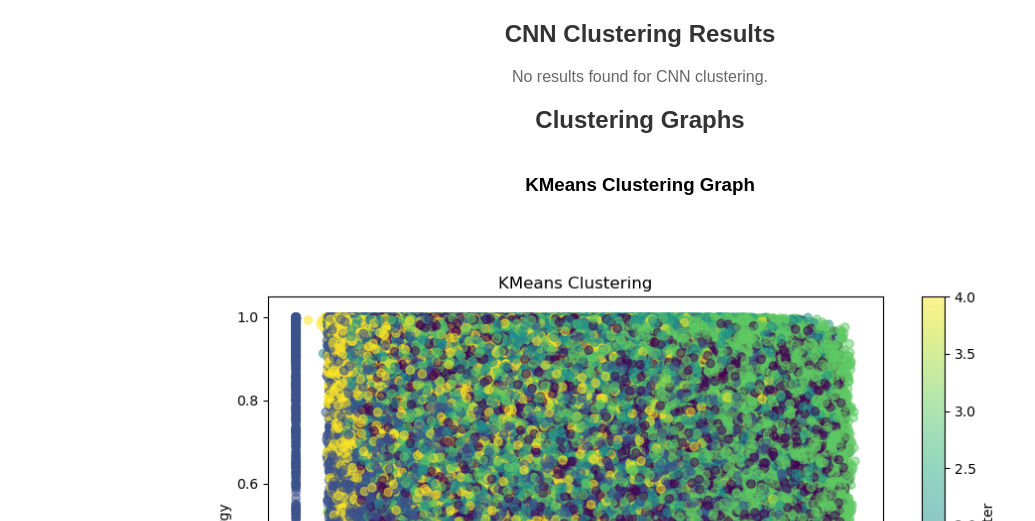
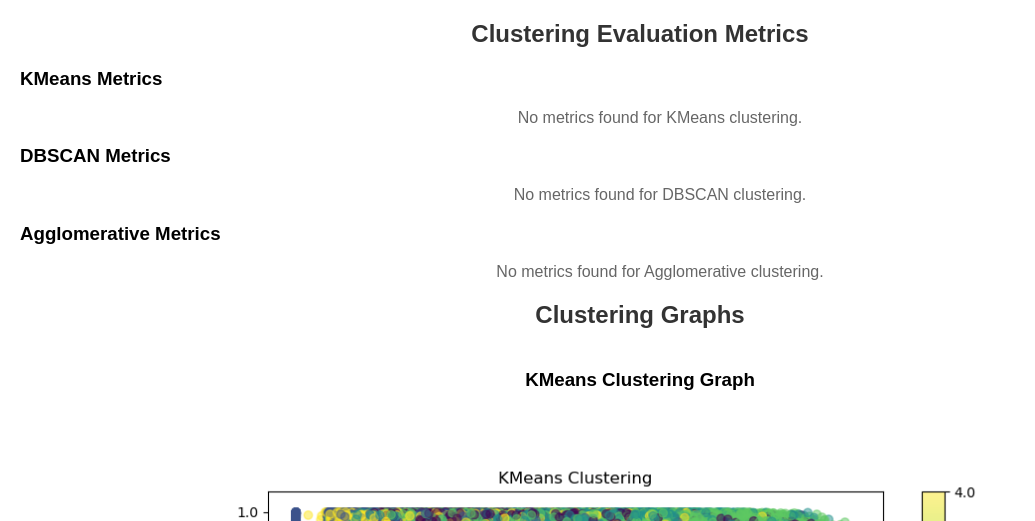
Before and after one commit to thariqsingh01/SpotifyMusicRecommendationSystem, a Flask app: page /comparison in a window 1280 px wide. Shown: the part 416-937 px from the top of the page, without its empty margins (0-1035 px from the left). Run offline with Flask 3, Linux system fonts and the light colour scheme.

Commit message:
Comparison

```diff
--- a/app/main.py
+++ b/app/main.py
@@ -6,8 +6,9 @@ from app import db
 from .clustering.kmeans import perform_kmeans_clustering, generate_kmeans_graph
 from .clustering.dbscan import perform_dbscan_clustering, generate_dbscan_graph
 from .clustering.agglomerative import perform_agglomerative_clustering, generate_agglomerative_graph
-from .clustering.comparison import generate_cnn_graph  # Import CNN graph generation
+from scipy.spatial.distance import cdist
 import pandas as pd
+import numpy as np
 import logging
 from flask_caching import Cache
 import spotipy
@@ -16,6 +17,7 @@ import os
 from dotenv import load_dotenv
 from sklearn.metrics.pairwise import cosine_similarity
 import mysql.connector
+from sklearn.metrics import silhouette_score, davies_bouldin_score, adjusted_rand_score
 
 app = Flask(__name__)
 cache = Cache(app, config={'CACHE_TYPE': 'simple'})
@@ -294,7 +296,7 @@ def suggestions():
             'artist_name': song.artist_name,
             'genre': song.genre,
             'year': song.year,
-            'duration': song.duration_ms
+            'duration': f"{song.duration_ms // 60000}min {((song.duration_ms // 1000) % 60)}sec"
         } for song in similar_songs]
 
         logging.info(f"Returning {len(suggestions_list)} suggestions")
@@ -368,6 +370,14 @@ def comparison():
         generate_dbscan_graph(df_dbscan)
         generate_agglomerative_graph(df_agglomerative)
 
+        # Calculate evaluation metrics
+        metrics = {
+            'Silhouette Score': calculate_silhouette_score(engine),
+            'Davies-Bouldin Index': calculate_davies_bouldin_index(engine),
+            'Adjusted Rand Index (ARI)': calculate_ari(engine),
+            'Dunn Index': calculate_dunn_index(engine)
+        }
+
         # Set paths for graph images
         kmeans_graph = '/static/graphs/kmeans_results.png'
         dbscan_graph = '/static/graphs/dbscan_results.png'
@@ -379,7 +389,8 @@ def comparison():
                                agglomerative_counts=agglomerative_counts_html,
                                kmeans_graph=kmeans_graph,
                                dbscan_graph=dbscan_graph,
-                               agglomerative_graph=agglomerative_graph)
+                               agglomerative_graph=agglomerative_graph,
+                               metrics=metrics)
 
 app.register_blueprint(bp)
 
@@ -387,3 +398,144 @@ def initialize_clustering(uri, engine):
     perform_kmeans_clustering(engine)
     perform_dbscan_clustering(engine)
     perform_agglomerative_clustering(engine)
+
+def pairwise_distance(X1, X2):
+    """Calculate the pairwise distance between two sets of points."""
+    return cdist(X1, X2, metric='euclidean')
+
+def calculate_silhouette_score(engine):
+    # Query to get features and clustering labels
+    df = pd.read_sql("SELECT danceability, energy, kmeans, dbscan, agglomerative FROM Spotify", engine)
+
+    # Drop rows where all clustering labels are NaN
+    df = df.dropna(subset=['kmeans', 'dbscan', 'agglomerative'], how='all')
+
+    # Calculate Silhouette Score for KMeans
+    if not df['kmeans'].isnull().all():
+        kmeans_score = silhouette_score(df[['danceability', 'energy']], df['kmeans'])
+    else:
+        kmeans_score = None
+
+    # Calculate Silhouette Score for DBSCAN
+    if not df['dbscan'].isnull().all():
+        dbscan_score = silhouette_score(df[['danceability', 'energy']], df['dbscan'])
+    else:
+        dbscan_score = None
+
+    # Calculate Silhouette Score for Agglomerative
+    if not df['agglomerative'].isnull().all():
+        agglomerative_score = silhouette_score(df[['danceability', 'energy']], df['agglomerative'])
+    else:
+        agglomerative_score = None
+
+    return {
+        'KMeans Silhouette Score': kmeans_score,
+        'DBSCAN Silhouette Score': dbscan_score,
+        'Agglomerative Silhouette Score': agglomerative_score
+    }
+
+def calculate_davies_bouldin_index(engine):
+    df = pd.read_sql("SELECT danceability, energy, kmeans, dbscan, agglomerative FROM Spotify", engine)
+
+    # Drop rows where all clustering labels are NaN
+    df = df.dropna(subset=['kmeans', 'dbscan', 'agglomerative'], how='all')
+
+    # Calculate Davies-Bouldin Index for KMeans
+    if not df['kmeans'].isnull().all():
+        kmeans_db_index = davies_bouldin_score(df[['danceability', 'energy']], df['kmeans'])
+    else:
+        kmeans_db_index = None
+
+    # Calculate Davies-Bouldin Index for DBSCAN
+    if not df['dbscan'].isnull().all():
+        dbscan_db_index = davies_bouldin_score(df[['danceability', 'energy']], df['dbscan'])
+    else:
+        dbscan_db_index = None
+
+    # Calculate Davies-Bouldin Index for Agglomerative
+    if not df['agglomerative'].isnull().all():
+        agglomerative_db_index = davies_bouldin_score(df[['danceability', 'energy']], df['agglomerative'])
+    else:
+        agglomerative_db_index = None
+
+    return {
+        'KMeans Davies-Bouldin Index': kmeans_db_index,
+        'DBSCAN Davies-Bouldin Index': dbscan_db_index,
+        'Agglomerative Davies-Bouldin Index': agglomerative_db_index
+    }
+
+def calculate_ari(engine):
+    # Dummy true labels (you need to replace this with your actual true labels)
+    true_labels = []  # Replace with actual true labels from your dataset
+
+    df = pd.read_sql("SELECT kmeans, dbscan, agglomerative FROM Spotify", engine)
+
+    # Drop rows where all clustering labels are NaN
+    df = df.dropna(subset=['kmeans', 'dbscan', 'agglomerative'], how='all')
+
+    results = {}
+
+    # Calculate ARI for KMeans
+    if true_labels and not df['kmeans'].isnull().all():
+        ari_kmeans = adjusted_rand_score(true_labels, df['kmeans'])
+        results['KMeans ARI'] = ari_kmeans
+
+    # Calculate ARI for DBSCAN
+    if true_labels and not df['dbscan'].isnull().all():
+        ari_dbscan = adjusted_rand_score(true_labels, df['dbscan'])
+        results['DBSCAN ARI'] = ari_dbscan
+
+    # Calculate ARI for Agglomerative
+    if true_labels and not df['agglomerative'].isnull().all():
+        ari_agglomerative = adjusted_rand_score(true_labels, df['agglomerative'])
+        results['Agglomerative ARI'] = ari_agglomerative
+
+    return results
+
+def calculate_dunn_index(engine):
+    df = pd.read_sql("SELECT danceability, energy, kmeans, dbscan, agglomerative FROM Spotify", engine)
+
+    # Drop rows where all clustering labels are NaN
+    df = df.dropna(subset=['kmeans', 'dbscan', 'agglomerative'], how='all')
+
+    results = {}
+
+    def dunn_index(clusters):
+        # Calculate the Dunn Index for the given clusters
+        if len(np.unique(clusters)) <= 1:
+            return None
+
+        # Calculate inter-cluster distances
+        inter_cluster_distances = []
+        intra_cluster_distances = []
+
+        # Calculate the minimum distance between clusters
+        for i in np.unique(clusters):
+            for j in np.unique(clusters):
+                if i != j:
+                    inter_cluster_distances.append(np.min(pairwise_distance(df[df['kmeans'] == i][['danceability', 'energy']],
+                                                                            df[df['kmeans'] == j][['danceability', 'energy']])))
+
+        # Calculate the maximum distance within each cluster
+        for cluster in np.unique(clusters):
+            intra_cluster_distances.append(np.max(pairwise_distance(df[df['kmeans'] == cluster][['danceability', 'energy']],
+                                                                    df[df['kmeans'] == cluster][['danceability', 'energy']])))
+
+        return np.min(inter_cluster_distances) / np.max(intra_cluster_distances)
+
+    # Calculate Dunn Index for KMeans
+    if not df['kmeans'].isnull().all():
+        dunn_kmeans = dunn_index(df['kmeans'])
+        results['KMeans Dunn Index'] = dunn_kmeans
+
+    # Calculate Dunn Index for DBSCAN
+    if not df['dbscan'].isnull().all():
+        dunn_dbscan = dunn_index(df['dbscan'])
+        results['DBSCAN Dunn Index'] = dunn_dbscan
+
+    # Calculate Dunn Index for Agglomerative
+    if not df['agglomerative'].isnull().all():
+        dunn_agglomerative = dunn_index(df['agglomerative'])
+        results['Agglomerative Dunn Index'] = dunn_agglomerative
+
+    return results
--- a/app/templates/comparison.html
+++ b/app/templates/comparison.html
@@ -1,5 +1,3 @@
-<!--comparison.html-->
-
 <!DOCTYPE html>
 <html lang="en">
 <head>
@@ -12,6 +10,8 @@
     <div class="container">
         <h1>Clustering Comparison Results</h1>
 
+        <!-- Section for Cluster Count Tables at the Top -->
+        <div id="tables">
             <!-- KMeans Results Table -->
             <h2>KMeans Clustering Results</h2>
             {% if kmeans_counts %}
@@ -41,18 +41,47 @@
             {% else %}
                 <p>No results found for Agglomerative clustering.</p>
             {% endif %}
+        </div>
 
-        <!-- CNN Results Table -->
-        <h2>CNN Clustering Results</h2>
-        {% if cnn_counts %}
-            <div class="table-responsive">
-                {{ cnn_counts|safe }}
+        <!-- Section for Evaluation Metrics -->
+        <div id="metrics">
+            <h2>Clustering Evaluation Metrics</h2>
+
+            <h3>KMeans Metrics</h3>
+            <ul>
+                {% if kmeans_metrics %}
+                    {% for metric, value in kmeans_metrics.items() %}
+                        <li>{{ metric }}: {{ value }}</li>
+                    {% endfor %}
+                {% else %}
+                    <p>No metrics found for KMeans clustering.</p>
+                {% endif %}
+            </ul>
+
+            <h3>DBSCAN Metrics</h3>
+            <ul>
+                {% if dbscan_metrics %}
+                    {% for metric, value in dbscan_metrics.items() %}
+                        <li>{{ metric }}: {{ value }}</li>
+                    {% endfor %}
+                {% else %}
+                    <p>No metrics found for DBSCAN clustering.</p>
+                {% endif %}
+            </ul>
+
+            <h3>Agglomerative Metrics</h3>
+            <ul>
+                {% if agglomerative_metrics %}
+                    {% for metric, value in agglomerative_metrics.items() %}
+                        <li>{{ metric }}: {{ value }}</li>
+                    {% endfor %}
+                {% else %}
+                    <p>No metrics found for Agglomerative clustering.</p>
+                {% endif %}
+            </ul>
         </div>
-        {% else %}
-            <p>No results found for CNN clustering.</p>
-        {% endif %}
 
-        <!-- Section for Graphs -->
+        <!-- Section for Graphs Below the Tables -->
         <h2>Clustering Graphs</h2>
         <div id="graphs">
             <h3>KMeans Clustering Graph</h3>
@@ -75,13 +104,6 @@
             {% else %}
                 <p>No graph available for Agglomerative clustering.</p>
             {% endif %}
-
-            <h3>CNN Clustering Graph</h3>
-            {% if cnn_graph %}
-                <img src="{{ url_for('static', filename='graphs/cnn_results.png') }}" alt="CNN Clustering Graph">
-            {% else %}
-                <p>No graph available for CNN clustering.</p>
-            {% endif %}
         </div>
 
     </div>
```
Also changed, not shown: app/clustering/comparison.py (+77 -58 lines), app/static/css/app.css (+8 -2 lines), app/templates/app.html (+6 -3 lines). Lines whose indentation alone changed are shown as unchanged.
